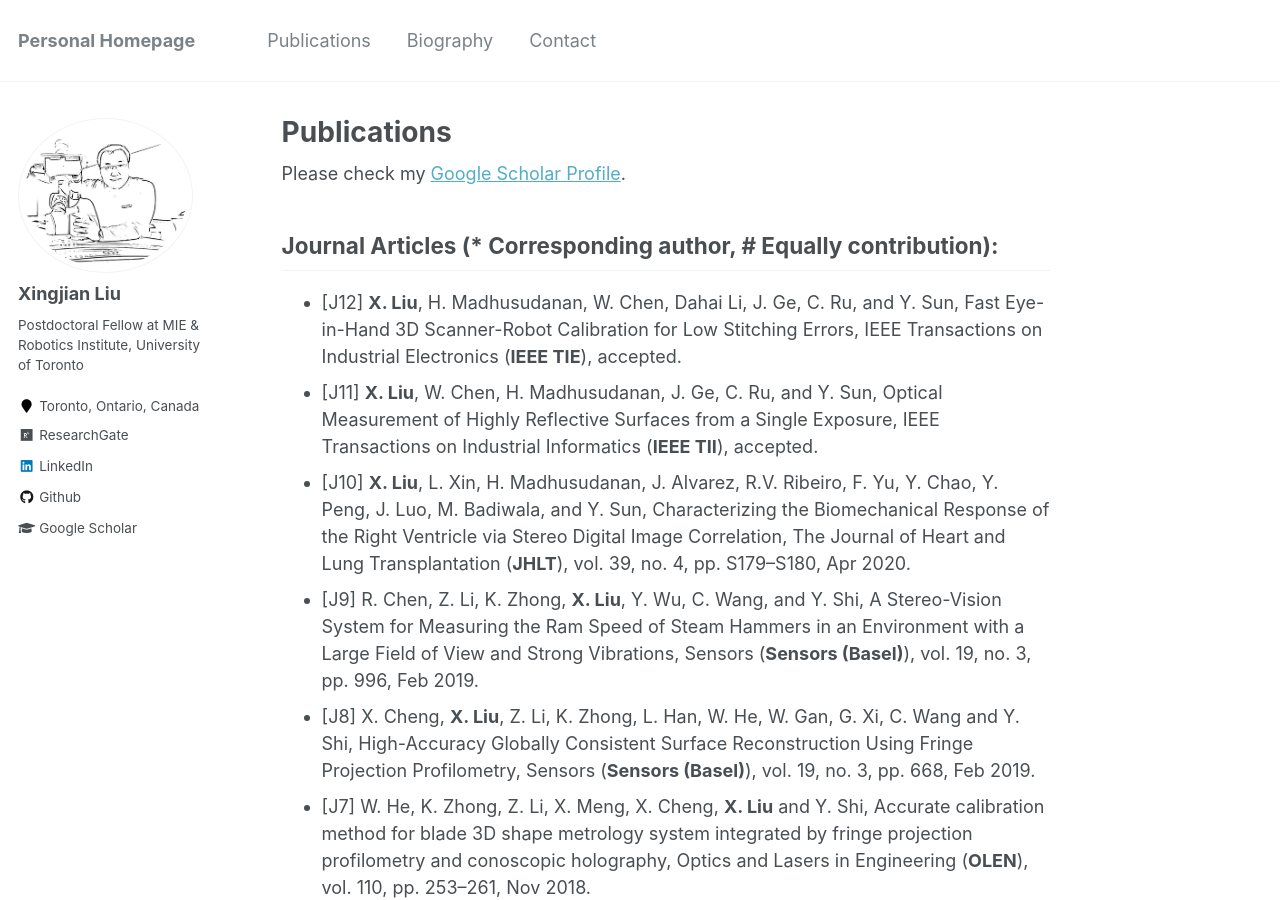
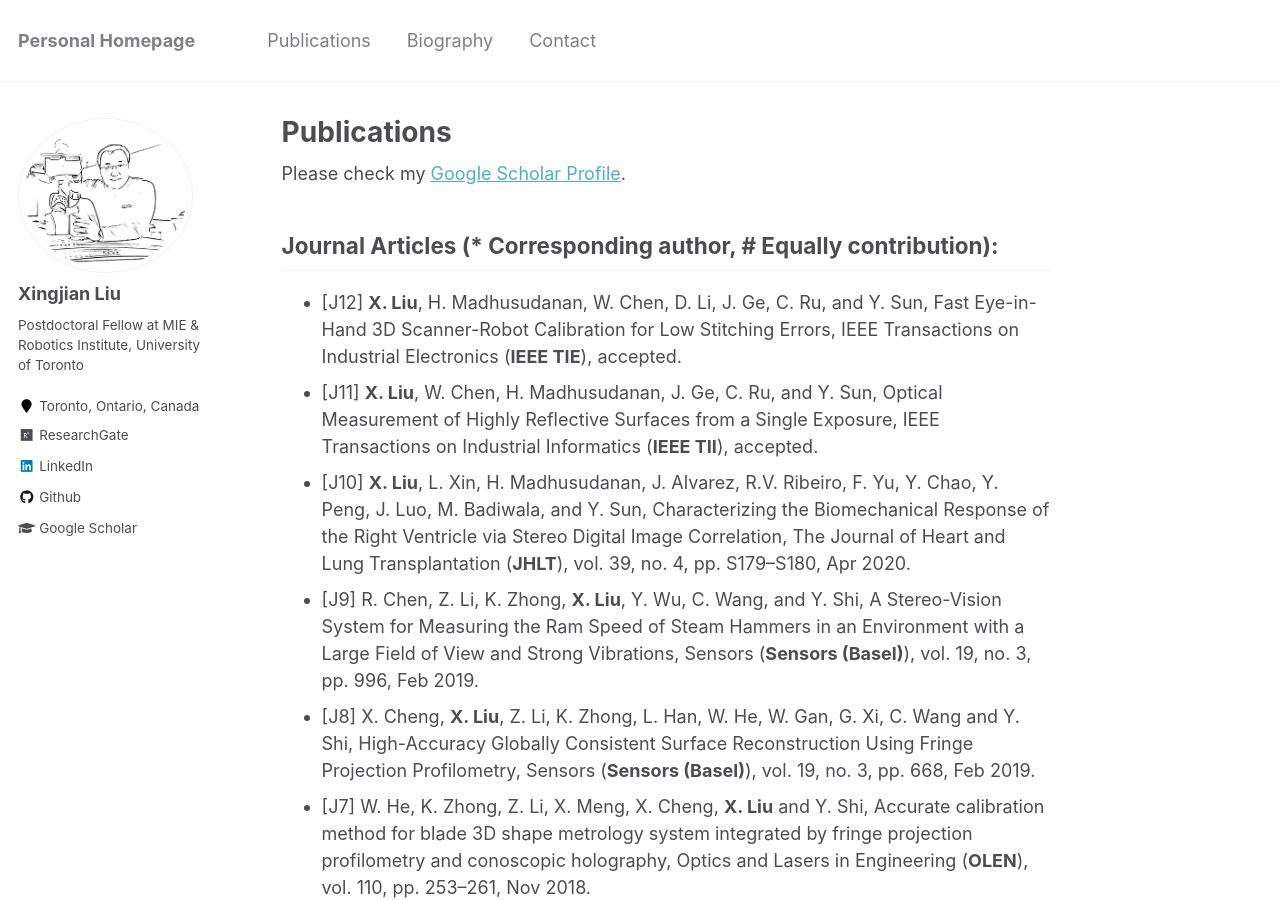
Before and after one commit to xingjianliu/xingjianliu.github.io, a Jekyll site: the page built from _pages/publications.md, in a window 1280 px wide and 900 px high. Built offline with Jekyll 4.4.1, drawn with Linux system fonts in a browser that asks for light colours.

Commit message:
Update publications.md

```diff
--- a/_pages/publications.md
+++ b/_pages/publications.md
@@ -6,7 +6,7 @@ author_profile: true
 Please check my [Google Scholar Profile](https://scholar.google.com/citations?user=8AIuzdwAAAAJ&hl=en&authuser=1).
 ## Journal Articles (* Corresponding author, # Equally contribution):
 
-- [J12] **X. Liu**, H. Madhusudanan, W. Chen, Dahai Li, J. Ge, C. Ru, and Y. Sun, Fast Eye-in-Hand 3D Scanner-Robot Calibration for Low Stitching Errors, IEEE Transactions on Industrial Electronics  (**IEEE TIE**), accepted.
+- [J12] **X. Liu**, H. Madhusudanan, W. Chen, D. Li, J. Ge, C. Ru, and Y. Sun, Fast Eye-in-Hand 3D Scanner-Robot Calibration for Low Stitching Errors, IEEE Transactions on Industrial Electronics  (**IEEE TIE**), accepted.
 - [J11] **X. Liu**, W. Chen, H. Madhusudanan, J. Ge, C. Ru, and Y. Sun, Optical Measurement of Highly Reflective Surfaces from a Single Exposure, IEEE Transactions on Industrial Informatics  (**IEEE TII**), accepted.
 - [J10] **X. Liu**, L. Xin, H. Madhusudanan, J. Alvarez, R.V. Ribeiro, F. Yu, Y. Chao, Y. Peng, J. Luo, M. Badiwala, and Y. Sun, Characterizing the Biomechanical Response of the Right Ventricle via Stereo Digital Image Correlation, The Journal of Heart and Lung Transplantation (**JHLT**), vol. 39, no. 4, pp. S179–S180, Apr 2020.
 - [J9] R. Chen, Z. Li, K. Zhong, **X. Liu**, Y. Wu, C. Wang, and Y. Shi, A Stereo-Vision System for Measuring the Ram Speed of Steam Hammers in an Environment with a Large Field of View and Strong Vibrations, Sensors (**Sensors (Basel)**), vol. 19, no. 3, pp. 996, Feb 2019.
```
